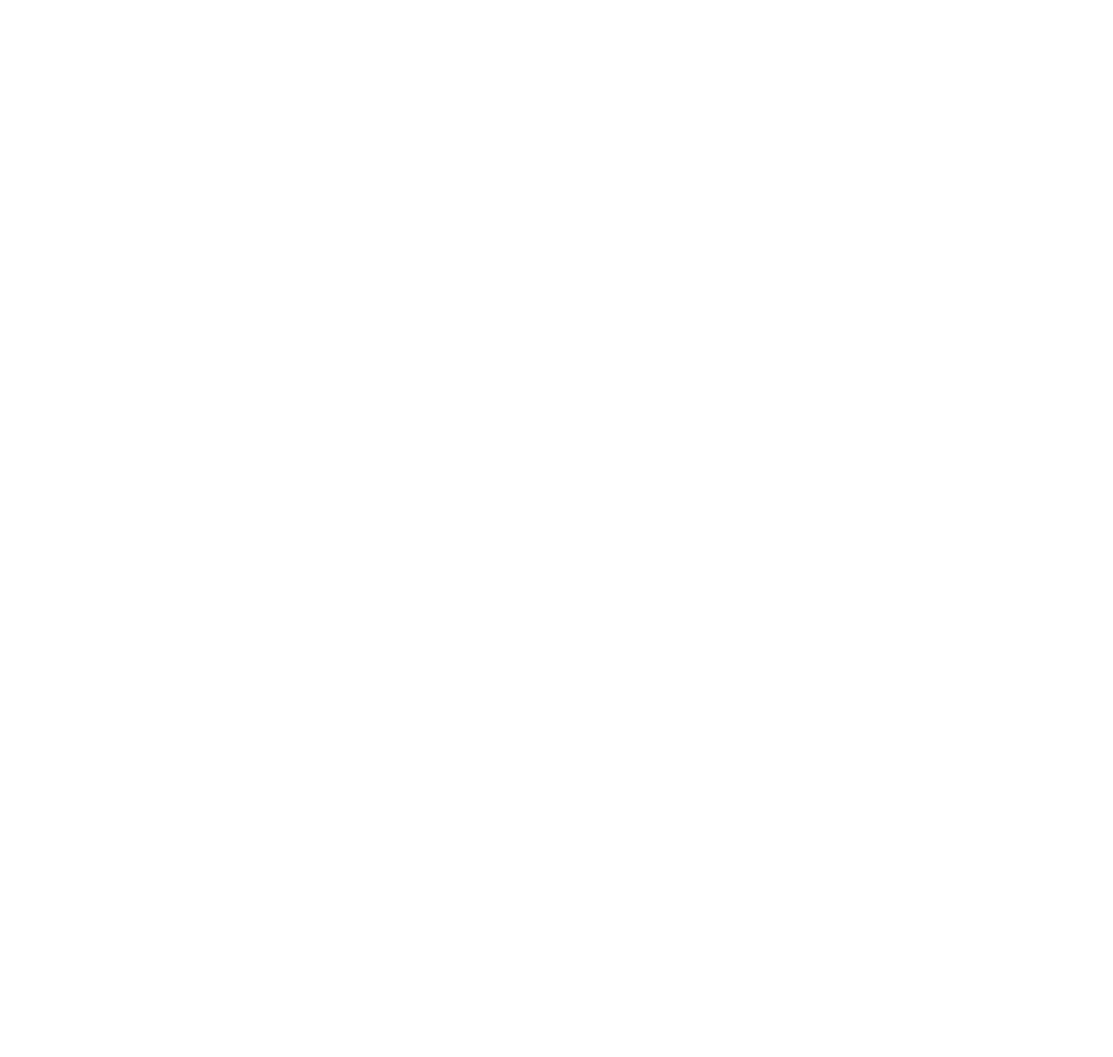
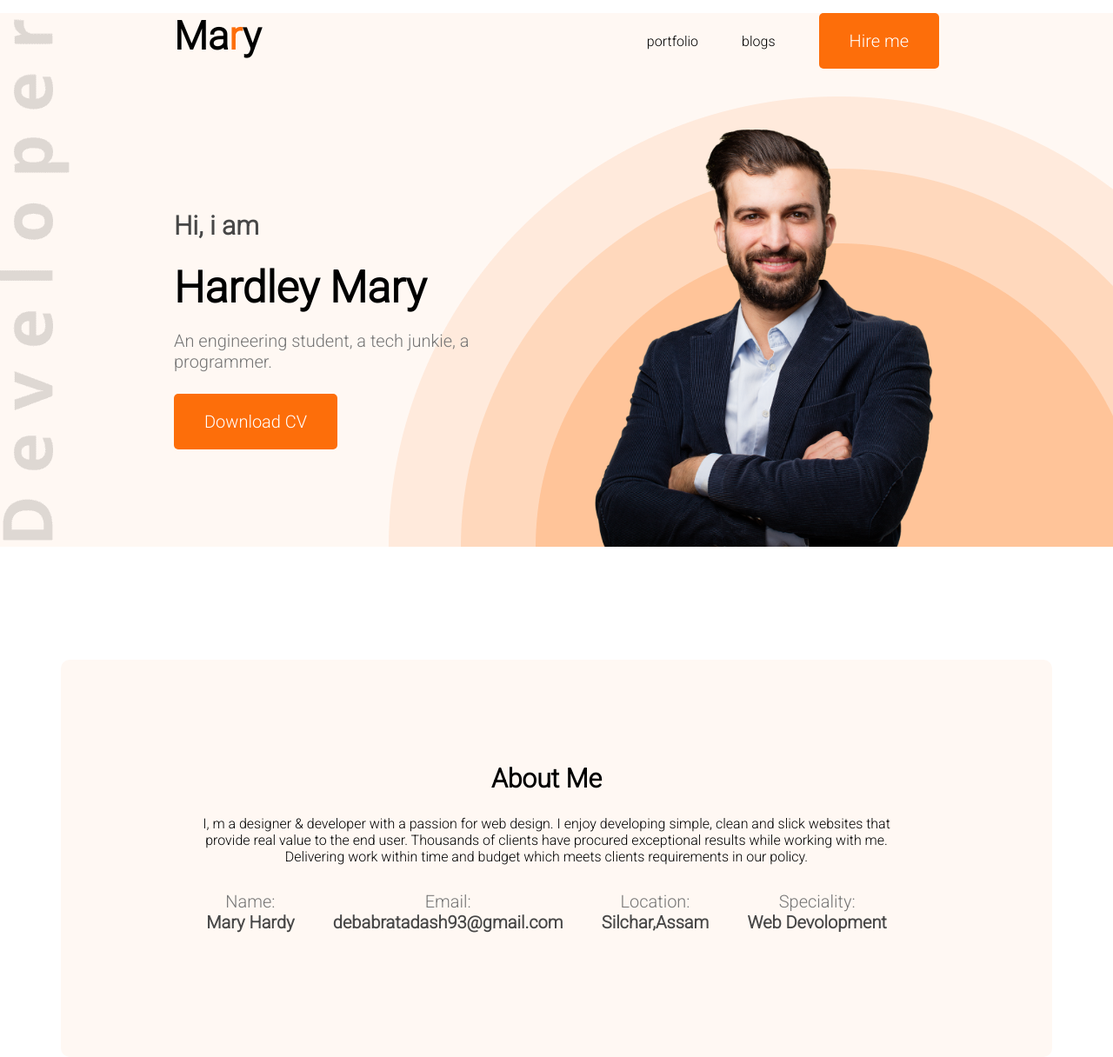
Before and after one commit to DebabrataDipta/devoloper-portfolio, a plain HTML site: page index.html in a window 1280 px wide. Shown: the whole page at 87% size. Before the commit the page ends 800 px from the top, so only its background shows below. Drawn offline with Linux system fonts and the light colour scheme.

Commit message:
added code

```diff
--- a/index.html
+++ b/index.html
@@ -4,9 +4,61 @@
     <meta charset="UTF-8">
     <meta http-equiv="X-UA-Compatible" content="IE=edge">
     <meta name="viewport" content="width=device-width, initial-scale=1.0">
-    <title>Document</title>
+    <title>Devoloper Portfolio</title>
+    <link rel="stylesheet" href="styles/style.css">
+    <link rel="preconnect" href="https://fonts.googleapis.com"><link rel="preconnect" href="https://fonts.gstatic.com" crossorigin><link href="https://fonts.googleapis.com/css2?family=Roboto:wght@300&display=swap" rel="stylesheet">
 </head>
 <body>
+    <header class="head-primary">
+        <nav>
+            <h2 class="nav-title">Ma<span class="text-primary">r</span>y</h2>
+        <ul>
+            <li>portfolio</li>
+            <li>blogs</li>
+            <li><button class="btn-primary">Hire me</button></li>
+        </ul>
+    </nav>
+    <!-- header banner -->
+    <div class="banner">
+        <div>
+            <h3 class="banner-subtitle">Hi, i am</h3>
+            <h1 class="Banner-title">Hardley Mary</h1>
+            <p class="banner-paragraph">An engineering student, a tech junkie, a programmer.</p>
+            <button class="btn-primary">Download CV</button>
+        </div>
 
+        <img src="images/hardy.png" height="500px" alt="">
+    </div>
+
+    </header>
+    <main id="main">
+        <section class="about">
+            <h3 class="section-title">About Me</h3>
+            <p class="section-description">I, m a designer & developer with a passion for web design. I enjoy developing simple, clean and slick websites that provide real value to the end user. Thousands of clients have procured exceptional results while working with me. Delivering work within time and budget which meets clients requirements in our policy.</p>
+            <div class="about-info-container">
+                <div class="about-info">
+                    <p class="info-title">Name:</p>
+                    <p class="info-description">Mary Hardy</p>
+                </div>
+                <div class="about-info">
+                    <p class="info-title">Email:</p>
+                    <p class="info-description">debabratadash93@gmail.com</p>
+                </div>
+                <div class="about-info">
+                    <p class="info-title">Location:</p>
+                    <p class="info-description">Silchar,Assam</p>
+                </div>
+                <div class="about-info">
+                    <p class="info-title">Speciality:</p>
+                    <p class="info-description">Web Devolopment</p>
+                </div>
+            </div>
+        </section>
+
+
+    </main>
+    <footer>
+
+    </footer>
 </body>
 </html>
--- /dev/null
+++ b/styles/style.css
@@ -0,0 +1,110 @@
+*{
+    margin: 0;
+    padding: 0;
+    font-family: 'Roboto', sans-serif;
+}
+.nav-title{
+    font-weight: 800px;
+    width: 121px;
+    /* height: 61px; */
+    font-size: 45px;
+}
+.text-primary{
+     color:#FD6E0A;
+}
+nav{
+    display: flex;
+    justify-content: space-between;
+    margin:50px 200px;
+}
+nav li{
+    list-style: none;
+    margin-left: 50px;
+}
+nav ul{
+    display: flex;
+    align-items: center;
+
+}
+.btn-primary{
+    height: 64px;
+    border-radius: 5px;
+    background: #FD6E0A;
+    color: #FFFFFF;
+    font-weight: 700px;
+    font-size: 20px;
+    border: 0;
+    padding: 18px 35px;
+}
+/* banner images */
+.banner{
+    display: flex;
+    align-items: center;
+    margin: 0 200px;
+}
+/* .images{
+    width:584px;
+    height:676px;
+} */
+.banner-subtitle{
+    font-size: 30px;
+    font-weight: 500px;
+    margin-bottom: 25px;
+    color: #474747;
+}
+.Banner-title{
+    font-size: 50px;
+    font-weight: 700;
+    margin-bottom: 20px;
+}
+.banner-paragraph{
+    font-size: 20px;
+    color:#757575;
+    margin-bottom: 25px;
+}
+.head-primary{
+    background-color: #FFF8F3;
+    margin-top: -35px;
+    background-image: url('../images/header_bg.png'),url('../images/developer1.png');
+    background-repeat: no-repeat;
+    background-position: bottom right,left;
+}
+/* Main section */
+#main{
+    max-width: 1140px;
+    margin: 0 auto;
+}
+/* About section */
+.about{
+    margin-top: 130px;
+    background-color: #FFF8F3;
+    text-align: center;
+    border-radius: 10px;
+    padding: 119px 168px 143px 145px;
+}
+.section-title{
+
+    margin-bottom: 25px;
+    font-size: 30px;
+    font-weight: 700;
+}
+.section-paragraph{
+
+    font-size: 20px;
+    color: #757575;
+    margin-bottom: 30px;
+}
+.about-info-container{
+    display: flex;
+    justify-content: space-around;
+    margin-top: 30px;
+}
+.about .info-title{
+    color: #757575;
+    font-size: 20px;
+}
+.info-description{
+     color: #474747;
+     font-weight:700;
+     font-size: 20px;
+}
```
Also changed, not shown: images/developer1.png (added).
